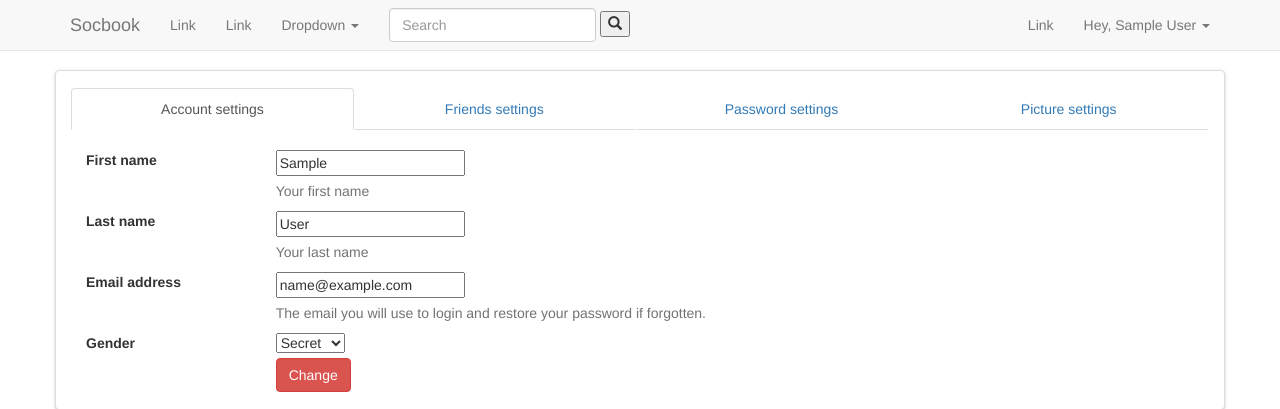
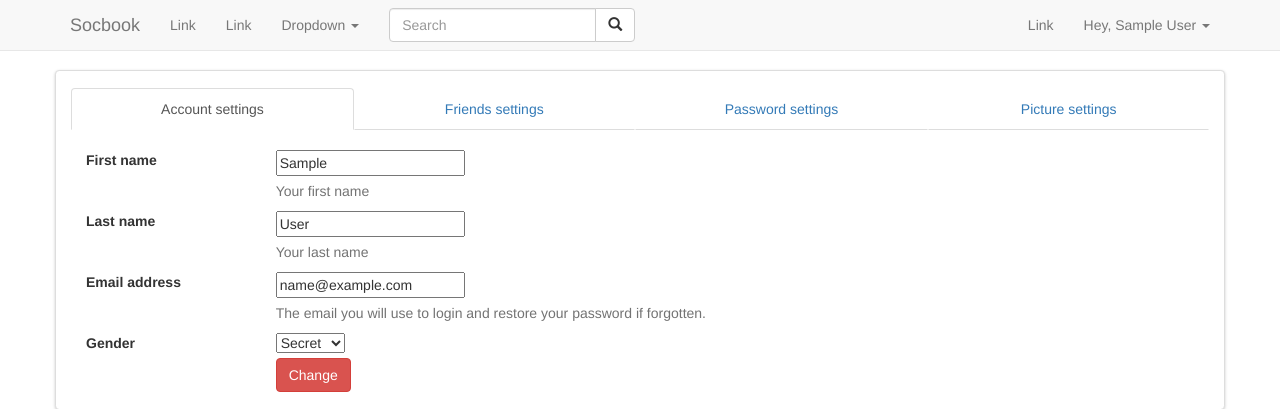
Before and after one commit to syndbg/dj-socbook, a Django app: page /settings/ in a window 1280 px wide. Shown: the top 409 px of the page. Run offline with Django 3.2, Linux system fonts and the light colour scheme; the visitor is signed in with stand-in values (Sample User, id 1); some libraries are stand-ins or nearby versions.

Commit message:
Cleanup base.html

```diff
--- a/socbook/website/templates/base.html
+++ b/socbook/website/templates/base.html
@@ -61,11 +61,13 @@
               </ul>
             </li>
           </ul>
-          <form class="navbar-form navbar-left" role="search">
-            <div class="form-group">
-              <input type="text" class="form-control" placeholder="Search">
+          <form action="{% url 'website:search' %}" class="navbar-form navbar-left" role="search">
+            <div class="input-group">
+                <input type="text" class="form-control" placeholder="Search" name="search-query" id="search-query">
+                <div class="input-group-btn">
+                    <button class="btn btn-default" type="submit"><i class="glyphicon glyphicon-search"></i></button>
+                </div>
             </div>
-            <button type="submit"><span class="glyphicon glyphicon-search"></span></button>
           </form>
           <ul class="nav navbar-nav navbar-right">
             <li><a href="#">Link</a></li>
@@ -73,8 +75,6 @@
               <a href="#" class="dropdown-toggle" data-toggle="dropdown" role="button" aria-expanded="false">Hey, {{ request.user }} <span class="caret"></span></a>
               <ul class="dropdown-menu" role="menu">
                 <li><a href="{% url 'accounts:account_settings' %}">Settings</a></li>
-                <li><a href="#">Friend Settingns</a></li>
-                <li><a href="#">Something else here</a></li>
                 <li class="divider"></li>
                 <li><a href="{% url 'accounts:signout' %}">Sign out</a></li>
               </ul>
```
